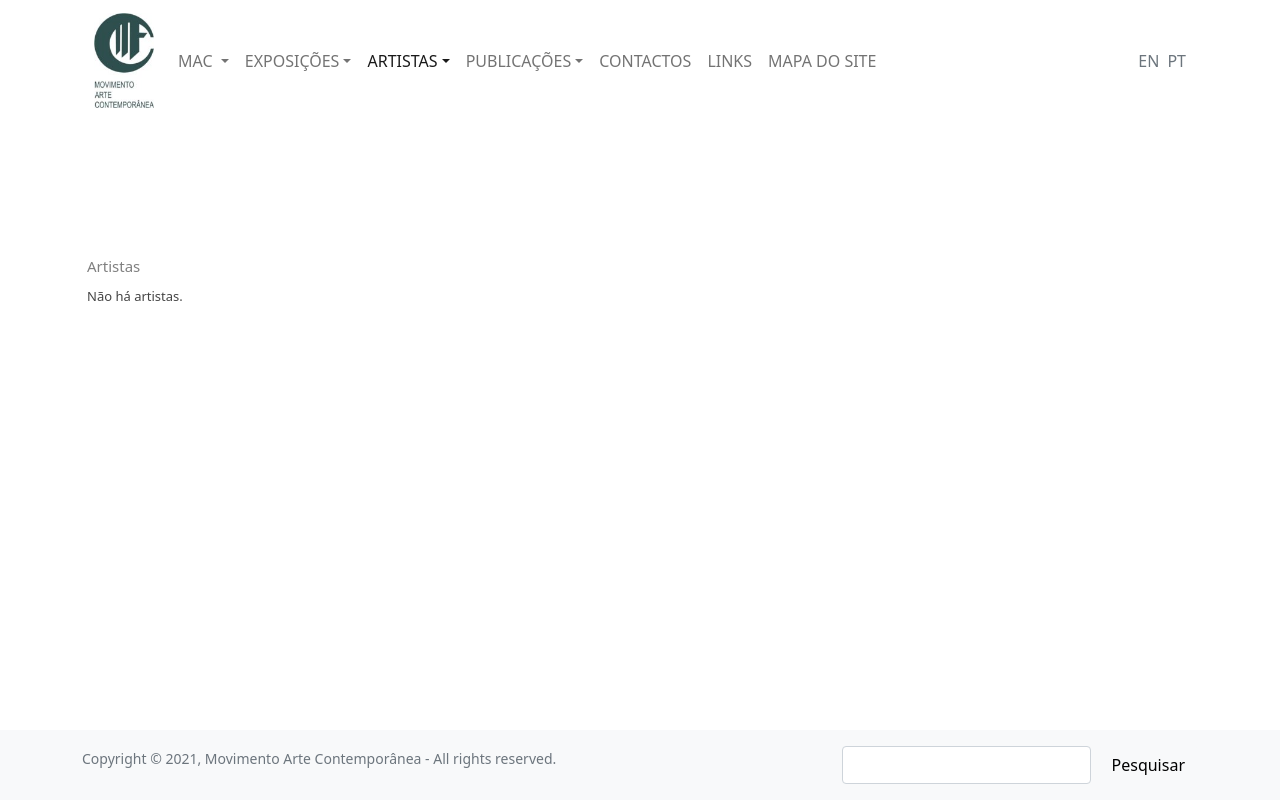
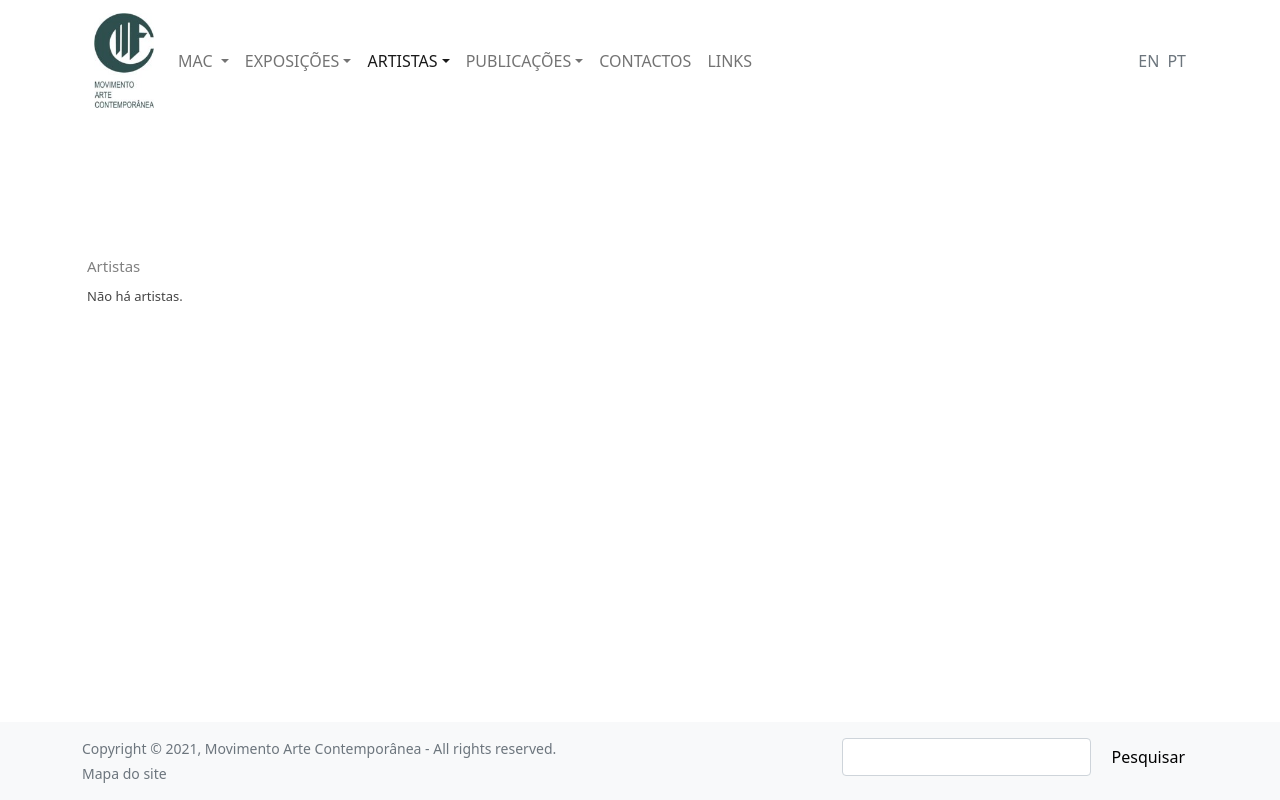
Before and after one commit to filias/mac, a Django app: page /artistas/ in a window 1280 px wide. Run offline with Django 3.2, Linux system fonts and the light colour scheme; data that the repository does not hold is empty; parts of the project's set-up code (start-up, migrations or seed data) failed here and were passed over; some libraries are stand-ins or nearby versions.

Commit message:
Move sitemaps to footer

```diff
--- a/mac/templates/base.html
+++ b/mac/templates/base.html
@@ -129,10 +129,6 @@ arte contemporanea, escultura, joalharia, ceramica, painting, sculpture, lisboa,
                         <li class="nav-item {% active request '/links' %}">
                             <a class="nav-link text-uppercase {% active request '/links' %}" href="/links">{% trans 'links' %}</a>
                         </li>
-                        <!-- sitemap item  -->
-                        <li class="nav-item {% active request '/mapa' %}">
-                            <a class="nav-link text-uppercase {% active request '/mapa' %}" href="/mapa" style="text-transform:none;">{% trans 'Mapa do site' %}</a>
-                        </li>
                     </ul>
                     {% get_available_languages as LANGUAGES %} {% get_current_language as LANGUAGE_CODE %}
                     <form id="language-select" class="c2-hidden" method="post" action="/i18n/setlang/">
@@ -172,12 +168,18 @@ arte contemporanea, escultura, joalharia, ceramica, painting, sculpture, lisboa,
             <div class="container">
                 <div class="row">
                     <div class="col-8">
+                        <div class="row">
                             <span class="text-muted small">
                                 Copyright &copy;
                                 <script>
                                     document.write(new Date().getFullYear())
                                 </script>, Movimento Arte Contemporânea - All rights reserved.
                             </span>
+                        </div>
+                        <div class="row mt-1">
+                            <a class="text-muted small text-decoration-none" {% active request '/mapa' %}" href="/mapa"
+                                style="text-transform:none;">{% trans 'Mapa do site' %}</a>
+                        </div>
                     </div>
                     <div class="col-4">
                         <div class="row">
@@ -191,7 +193,6 @@ arte contemporanea, escultura, joalharia, ceramica, painting, sculpture, lisboa,
                         </div>
                     </div>
                 </div>
-
             </div>
         </footer>
         </body>
```
Lines whose indentation alone changed are shown as unchanged.
